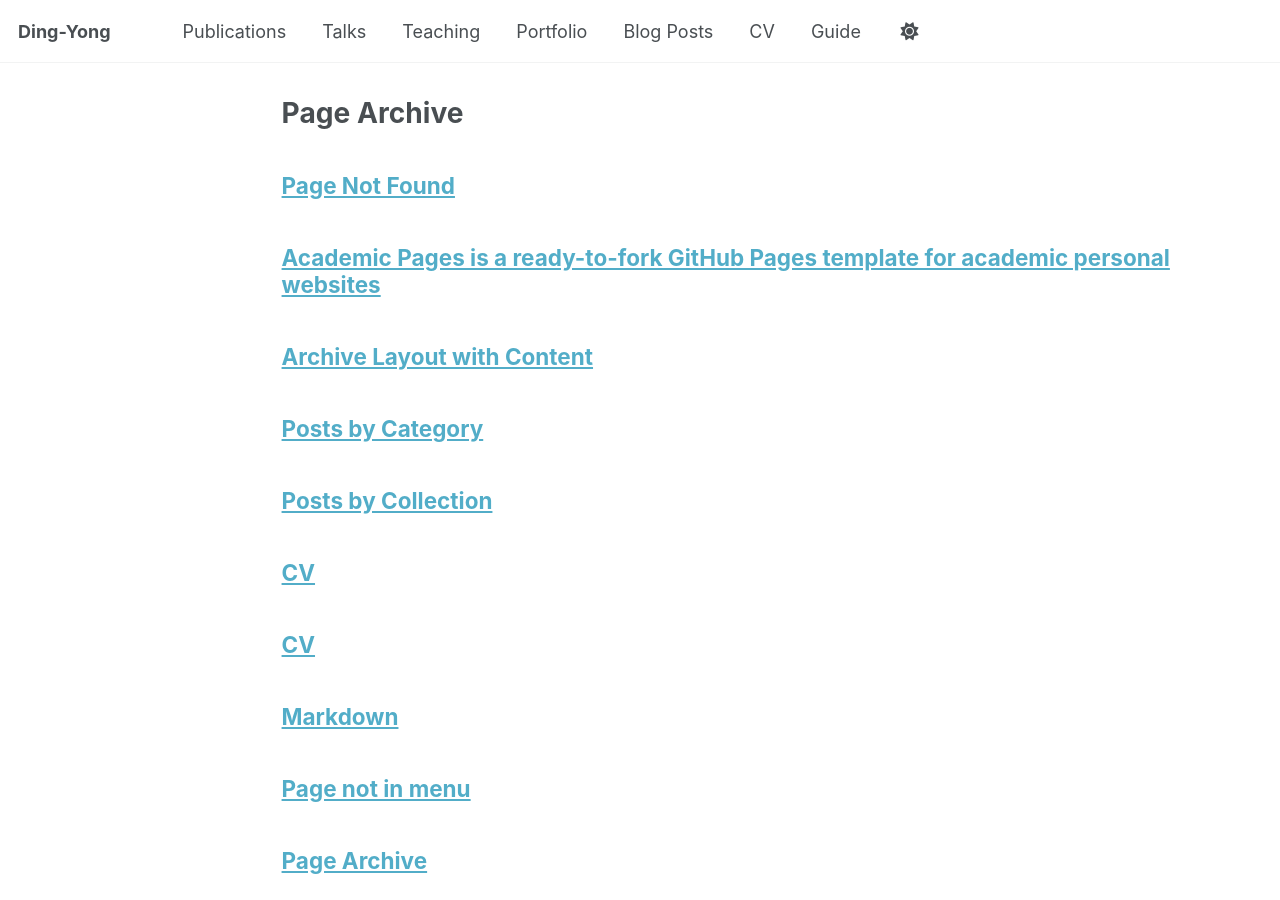
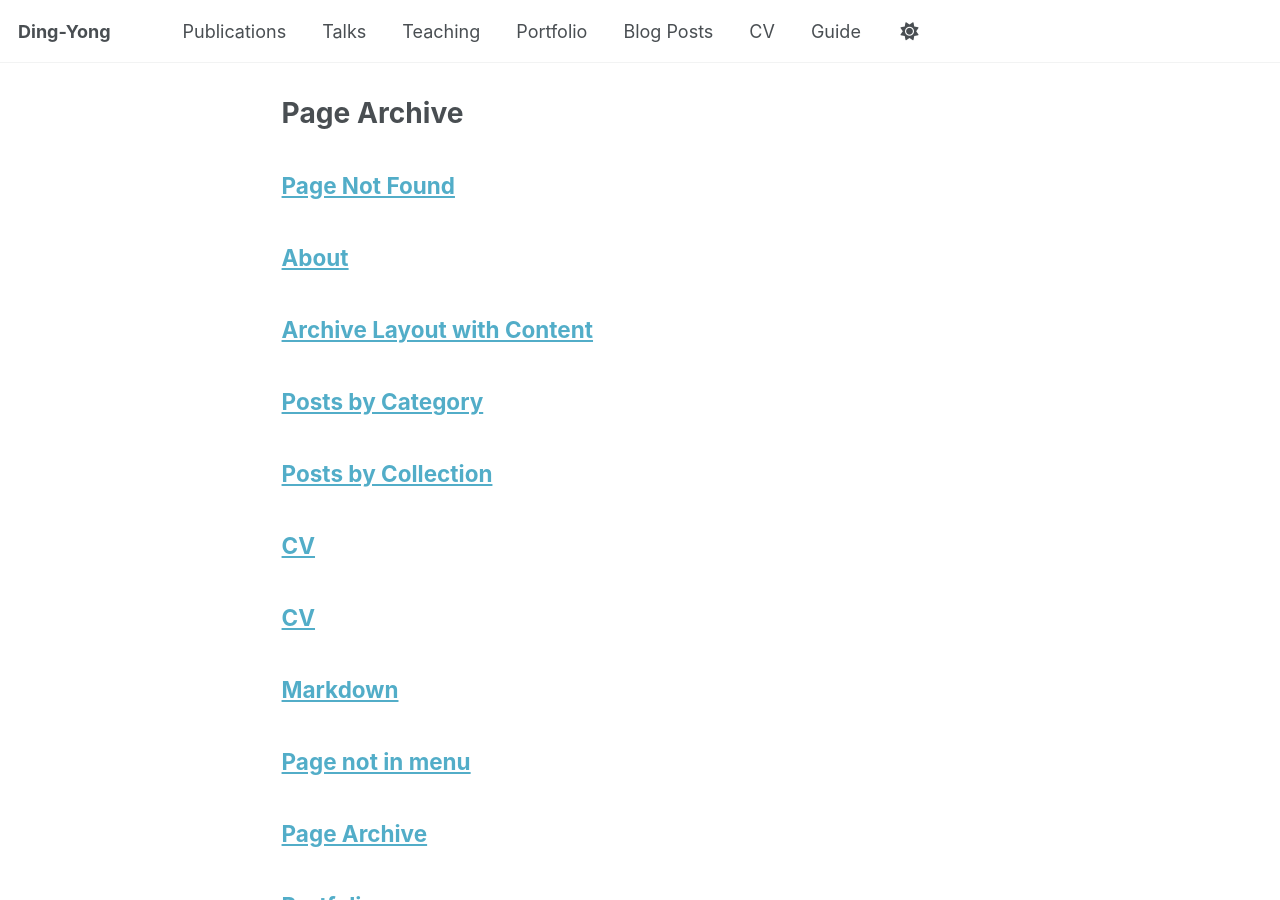
Before and after one commit to ding-yong/ding-yong.github.io, a Jekyll site: the page built from _pages/page-archive.html, in a window 1280 px wide and 900 px high. Built offline with Jekyll 4.4.1, drawn with Linux system fonts in a browser that asks for light colours; a script bundle is joined from its source files by our own code; library files that are not in the unit come from our copies; some of the changed lines change nothing that is shown.

Commit message:
Update about.md

```diff
--- a/_pages/about.md
+++ b/_pages/about.md
@@ -1,56 +1,51 @@
 ---
-permalink: /
-title: "Academic Pages is a ready-to-fork GitHub Pages template for academic personal websites"
-author_profile: true
-redirect_from:
-  - /about/
-  - /about.html
+title: "About"
+permalink: /about/
 ---
 
-This is the front page of a website that is powered by the [Academic Pages template](https://github.com/academicpages/academicpages.github.io) and hosted on GitHub pages. [GitHub pages](https://pages.github.com) is a free service in which websites are built and hosted from code and data stored in a GitHub repository, automatically updating when a new commit is made to the repository. This template was forked from the [Minimal Mistakes Jekyll Theme](https://mmistakes.github.io/minimal-mistakes/) created by Michael Rose, and then extended to support the kinds of content that academics have: publications, talks, teaching, a portfolio, blog posts, and a dynamically-generated CV. Incidentally, these same features make it a great template for anyone that needs to show off a professional template!
+# Ding-Yong
+Ph.D. Candidate | Northeastern University
 
- You can fork [this template](https://github.com/academicpages/academicpages.github.io) right now, modify the configuration and Markdown files, add your own PDFs and other content, and have your own site for free, with no ads!
+## Biography
+Ding-Yong was born in October 1998, from Shandong Province, China. He is a CPC member and a member of the Chinese Biotechnology Association. He is currently pursuing his Ph.D. degree in Biomedical Engineering at Northeastern University.
 
-A data-driven personal website
-======
-Like many other Jekyll-based GitHub Pages templates, Academic Pages makes you separate the website's content from its form. The content & metadata of your website are in structured Markdown files, while various other files constitute the theme, specifying how to transform that content & metadata into HTML pages. You keep these various Markdown (.md), YAML (.yml), HTML, and CSS files in a public GitHub repository. Each time you commit and push an update to the repository, the [GitHub pages](https://pages.github.com/) service creates static HTML pages based on these files, which are hosted on GitHub's servers free of charge.
+His research focuses on **embodied intelligence, smart wearable devices, human motion perception, and multimodal signal processing**. He has published papers in leading journals including *IEEE Transactions on Human-Machine Systems*, *IEEE Journal of Biomedical and Health Informatics*, *IEEE Transactions on Instrumentation and Measurement*, and *IEEE/ASME Transactions on Mechatronics* (all JCR Q1 / CAS Top). He also owns authorized invention patents and has strong capabilities in both academic research and technology translation.
 
-Many of the features of dynamic content management systems (like Wordpress) can be achieved in this fashion, using a fraction of the computational resources and with far less vulnerability to hacking and DDoSing. You can also modify the theme to your heart's content without touching the content of your site. If you get to a point where you've broken something in Jekyll/HTML/CSS beyond repair, your Markdown files describing your talks, publications, etc. are safe. You can rollback the changes or even delete the repository and start over - just be sure to save the Markdown files! You can also write scripts that process the structured data on the site, such as [this one](https://github.com/academicpages/academicpages.github.io/blob/master/talkmap.ipynb) that analyzes metadata in pages about talks to display [a map of every location you've given a talk](https://academicpages.github.io/talkmap.html).
+He serves as a reviewer for numerous international journals and conferences.
 
-For those users that need more advanced functionality, the template also supports the following popular tools:
-- [MathJax](https://www.mathjax.org/) for mathematical equations
-- [Mermaid](https://mermaid.js.org/) for diagraming
-- [Plotly](https://plotly.com/javascript/) for plotting
+## Education
+- **Ph.D. in Biomedical Engineering**
+  Northeastern University, Sep. 2024 – Present
+- **M.Eng. in Electronic Information**
+  Northeastern University, Sep. 2021 – Jun. 2024
+- **B.Eng. in Biomedical Engineering**
+  Northeastern University, Sep. 2017 – Jun. 2021
 
-Getting started
-======
-1. Register a GitHub account if you don't have one and confirm your e-mail (required!)
-1. Fork [this template](https://github.com/academicpages/academicpages.github.io) by clicking the "Use this template" button in the top right.
-1. Go to the repository's settings (rightmost item in the tabs that start with "Code", should be below "Unwatch"). Rename the repository "[your GitHub username].github.io", which will also be your website's URL.
-1. Set site-wide configuration and create content & metadata (see below -- also see [this set of diffs](https://archive.is/3TPas) showing what files were changed to set up [an example site](https://getorg-testacct.github.io) for a user with the username "getorg-testacct")
-1. Upload any files (like PDFs, .zip files, etc.) to the files/ directory. They will appear at https://[your GitHub username].github.io/files/example.pdf.
-1. Check status by going to the repository settings, in the "GitHub pages" section
+## Academic Services
+- **Member**: Chinese Biotechnology Association
+- **Reviewer**:
+  *IEEE Transactions on Systems, Man, and Cybernetics: Systems*
+  *Scientific Reports*
+  IWACCE 2026, BIBE 2026
+  *Exploration of Digital Health Technologies*
+  *Sustainable Social Development*
+  *Mathematical Methods in Data Science*
 
-Site-wide configuration
-------
-The main configuration file for the site is in the base directory in [_config.yml](https://github.com/academicpages/academicpages.github.io/blob/master/_config.yml), which defines the content in the sidebars and other site-wide features. You will need to replace the default variables with ones about yourself and your site's github repository. The configuration file for the top menu is in [_data/navigation.yml](https://github.com/academicpages/academicpages.github.io/blob/master/_data/navigation.yml). For example, if you don't have a portfolio or blog posts, you can remove those items from that navigation.yml file to remove them from the header.
+## Selected Publications
+1. **Ding Y**, Zou M, Teng Y, et al. CST framework: A robust and portable finger motion tracking framework. *IEEE Transactions on Human-Machine Systems*, 2024, 54(3): 282-291. (First Author, Q1, CCF-B)
+2. **Ding Y**, Nan T, Wang F, et al. Data knee pads: a lower limb motion capture system based on heterogeneous sensors. *IEEE Journal of Biomedical and Health Informatics*, 2025. (First Author, Q1, CCF-C, Top)
+3. **Ding Y**, Wang L, Nan T, et al. AG-Pose: Anatomy-Guided Human Pose Estimation With Sparse IMUs. *IEEE Transactions on Instrumentation and Measurement*, 2025, 74: 1-10. (First Author, Q1, Top)
+4. Cui X, **Ding Y**, Nan T, et al. A Finger Motion Tracking Framework for Human–Computer Interaction Based on Data Gloves. *IEEE/ASME Transactions on Mechatronics*, 2026. (Second Author, Q1, Top)
+5. Liu H, Li D, Chu H, et al. Ultra-stretchable triboelectric touch pad with sandpaper micro-surfaces for Transformer-assisted gesture recognition. *Nano Energy*, 2024, 130: 110110. (Q1, Top)
 
-Create content & metadata
-------
-For site content, there is one Markdown file for each type of content, which are stored in directories like _publications, _talks, _posts, _teaching, or _pages. For example, each talk is a Markdown file in the [_talks directory](https://github.com/academicpages/academicpages.github.io/tree/master/_talks). At the top of each Markdown file is structured data in YAML about the talk, which the theme will parse to do lots of cool stuff. The same structured data about a talk is used to generate the list of talks on the [Talks page](https://academicpages.github.io/talks), each [individual page](https://academicpages.github.io/talks/2012-03-01-talk-1) for specific talks, the talks section for the [CV page](https://academicpages.github.io/cv), and the [map of places you've given a talk](https://academicpages.github.io/talkmap.html) (if you run this [python file](https://github.com/academicpages/academicpages.github.io/blob/master/talkmap.py) or [Jupyter notebook](https://github.com/academicpages/academicpages.github.io/blob/master/talkmap.ipynb), which creates the HTML for the map based on the contents of the _talks directory).
+## Conference Presentation
+- Oral Presentation, Intelligent Robotics Session, The 9th International Conference on Mechanical, Electrical and Industrial Engineering (MEIE 2026)
 
-**Markdown generator**
+## Patents
+- Authorized Invention Patent: *A Finger Motion Tracking Method and System Based on Compressed Sensing Model*
 
-The repository includes [a set of Jupyter notebooks](https://github.com/academicpages/academicpages.github.io/tree/master/markdown_generator
-) that converts a CSV containing structured data about talks or presentations into individual Markdown files that will be properly formatted for the Academic Pages template. The sample CSVs in that directory are the ones I used to create my own personal website at stuartgeiger.com. My usual workflow is that I keep a spreadsheet of my publications and talks, then run the code in these notebooks to generate the Markdown files, then commit and push them to the GitHub repository.
+## Industrial Collaboration
+### Research and Development of Smart Wearable Devices Based on Liquid Metal Sensors
+*Collaboration with Shanghai Yudie Intelligent Technology Co., Ltd.*
 
-How to edit your site's GitHub repository
-------
-Many people use a git client to create files on their local computer and then push them to GitHub's servers. If you are not familiar with git, you can directly edit these configuration and Markdown files directly in the github.com interface. Navigate to a file (like [this one](https://github.com/academicpages/academicpages.github.io/blob/master/_talks/2012-03-01-talk-1.md) and click the pencil icon in the top right of the content preview (to the right of the "Raw | Blame | History" buttons). You can delete a file by clicking the trashcan icon to the right of the pencil icon. You can also create new files or upload files by navigating to a directory and clicking the "Create new file" or "Upload files" buttons.
-
-Example: editing a Markdown file for a talk
-![Editing a Markdown file for a talk](/images/editing-talk.png)
-
-For more info
-------
-More info about configuring Academic Pages can be found in [the guide](https://academicpages.github.io/markdown/), the [growing wiki](https://github.com/academicpages/academicpages.github.io/wiki), and you can always [ask a question on GitHub](https://github.com/academicpages/academicpages.github.io/discussions). The [guides for the Minimal Mistakes theme](https://mmistakes.github.io/minimal-mistakes/docs/configuration/) (which this theme was forked from) might also be helpful.
+This project focuses on liquid metal sensor characteristics, sensor selection, anatomical structure design, prototype development of smart wearable devices, and algorithm integration. The system is widely used in human–computer interaction and motion monitoring, and the product has been launched.
```
